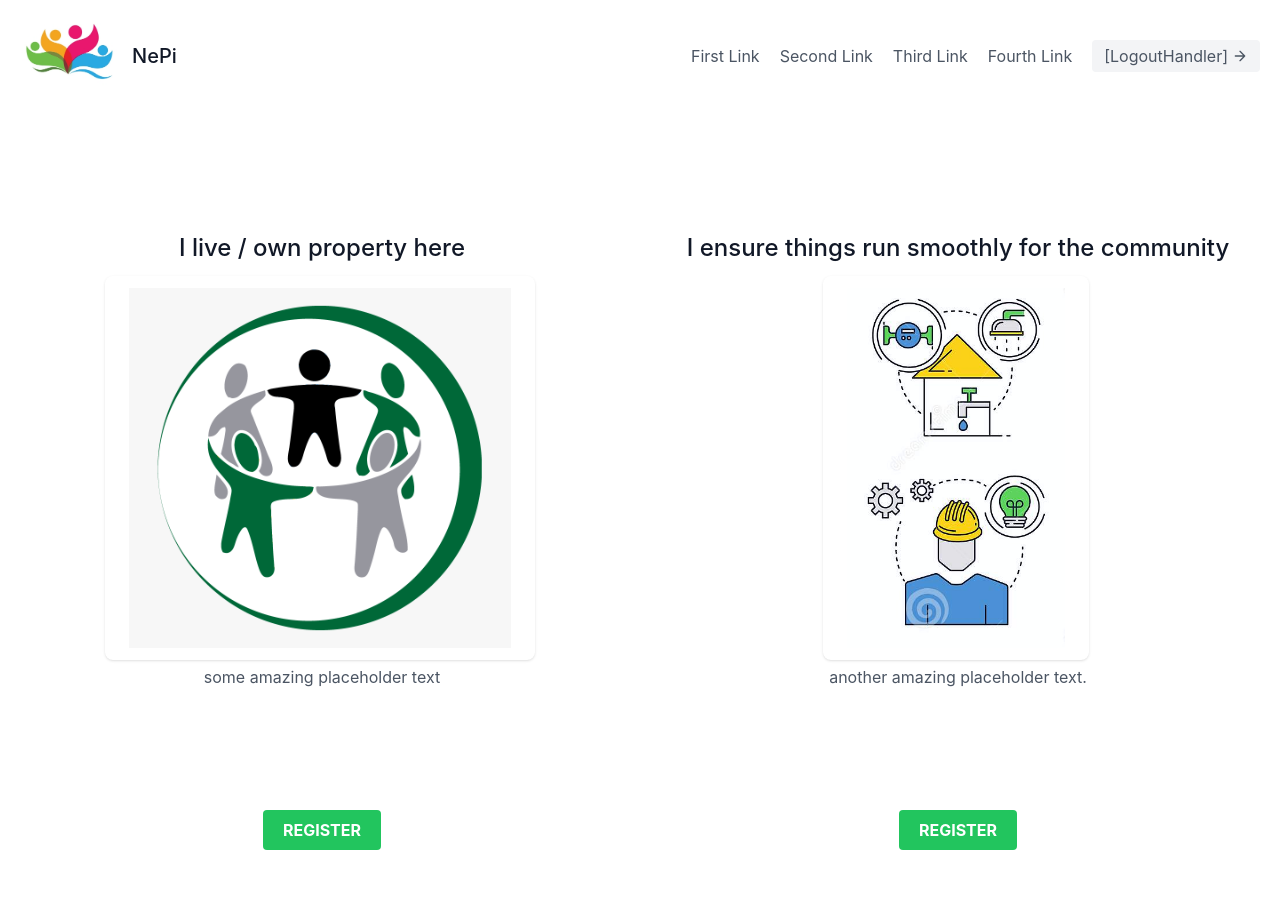
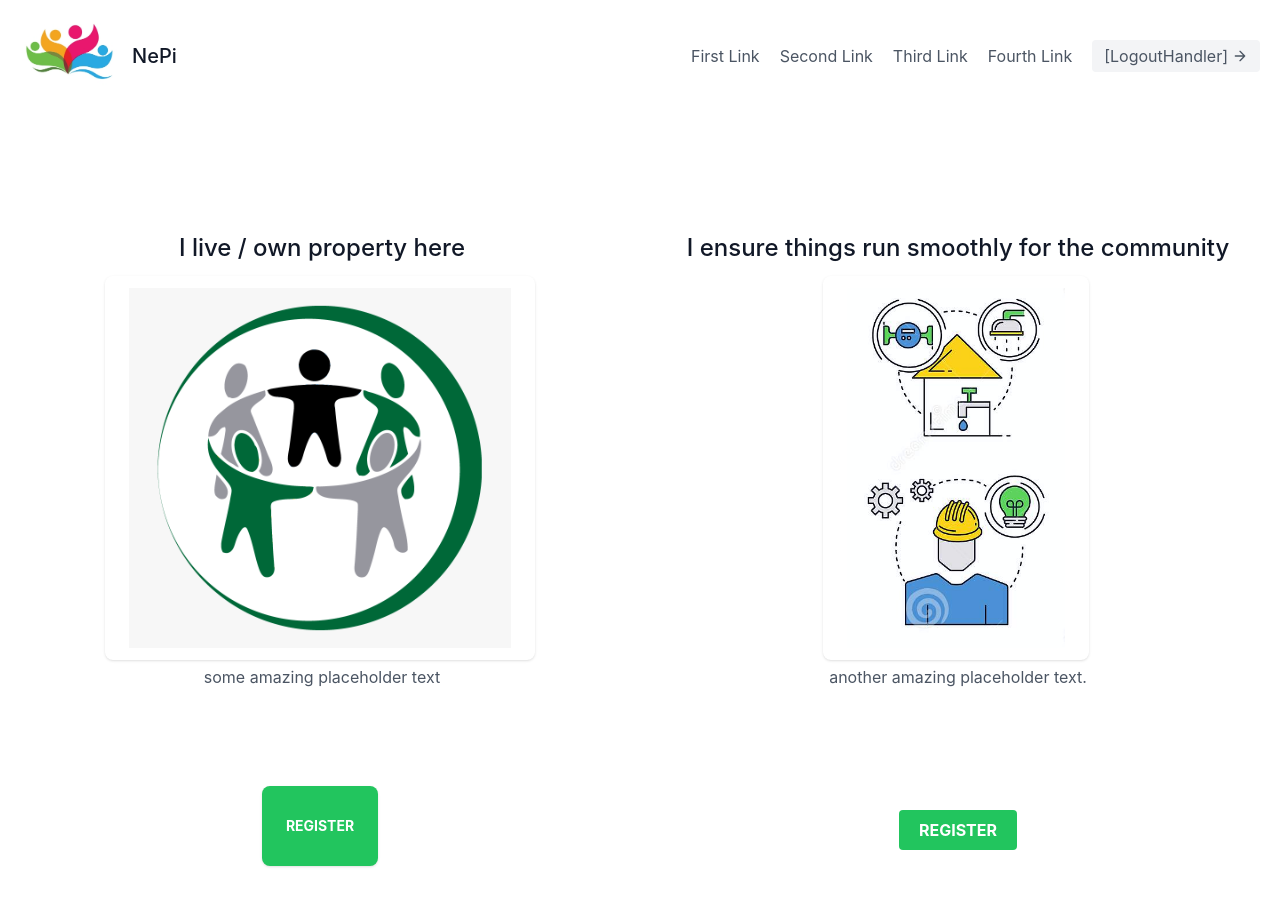
Before and after one commit to LAPopa/NePi, a React (Create React App) app: page / in a window 1280 px wide. Shown: the top 906 px of the page. Built offline with nearby package versions, Linux system fonts and the light colour scheme.

Commit message:
community registration hub [not on route]

```diff
--- /dev/null
+++ b/src/components/CommunityRegistrationSelector.js
@@ -0,0 +1,62 @@
+import '../App.css';
+import LandlordImg from '../assets/landlord.png';
+import TenantImg from '../assets/tenant.png';
+import CommunityBlob from "../assets/communityRoutes.png";
+import React from "react";
+
+
+export function CommunityRegistrationSelector() {
+    const [showRegistration, setShowRegistration] = React.useState(false);
+    return (
+        <div>
+            <button
+                className="rounded-lg h-20 overflow-hidden bg-green-500 text-white active:bg-green-700 font-bold uppercase text-sm px-6 py-3 rounded shadow hover:bg-green-600 outline-none focus:outline-none mr-1 mb-1 ease-linear transition-all duration-150"
+                type="button"
+                onClick={() => setShowRegistration(true)}
+            >Register
+
+            </button>
+            {showRegistration? (
+            <section className="text-gray-600 body-font">
+                <div className="container px-5 py-24 mx-auto">
+                    <div className="flex flex-wrap -mx-4 -mb-10 text-center">
+                        <div className="sm:w-1/2 mb-10 px-4">
+                            <h2 className="title-font text-2xl font-medium text-gray-900 mt-6 mb-3">I own property </h2>
+                            <div className="rounded-lg h-64 overflow-hidden">
+                                <img alt="content" className="object-cover object-center h-full w-full"
+                                     src={LandlordImg}/>
+                            </div>
+
+                            <p className="leading-relaxed text-base">I have a house/ apartment or lend others property.</p>
+                            <button
+                                className="flex mx-auto mt-6 text-white bg-green-500 border-0 py-2 px-5 focus:outline-none hover:bg-green-600 rounded">Register
+                            </button>
+                        </div>
+                        <div className="sm:w-1/2 mb-10 px-4">
+                            <h2 className="title-font text-2xl font-medium text-gray-900 mt-6 mb-3">I pay rent</h2>
+                            <div className="rounded-lg h-64 overflow-hidden">
+                                <img alt="content" className="object-cover object-center h-full w-full"
+                                     src={TenantImg}/>
+                            </div>
+
+                            <p className="leading-relaxed text-base">I currently rent the space I live in.</p>
+                            <br/>
+                            <button
+                                className="flex mx-auto mt-6 text-white bg-green-500 border-0 py-2 px-5 focus:outline-none hover:bg-green-600 rounded">Register
+                            </button>
+                        </div>
+                    </div>
+                    <button
+                        className="flex mx-auto mt-6 text-white bg-red-700 border-0 py-2 px-5 focus:outline-none hover:bg-red-800 rounded"
+                        type="button"
+                        onClick={() => setShowRegistration(false)}
+                    >
+                        Cancel
+                    </button>
+                </div>
+
+            </section>
+            ) : null}
+        </div>
+    )
+}
--- a/src/components/LandingPage.js
+++ b/src/components/LandingPage.js
@@ -2,6 +2,7 @@ import '../App.css';
 import {CommunityBlobLoginModal} from "./CommunityBlobLoginModal";
 import React from "react";
 import {UtilitiesBlobLoginModal} from "./UtilitiesBlobLoginModal";
+import {CommunityRegistrationSelector} from "./CommunityRegistrationSelector";
 
 export default function LandingPage() {
     return (
@@ -20,11 +21,13 @@ export default function LandingPage() {
                             </div>
                             <p className="leading-relaxed text-base">some amazing placeholder text</p>
                             <div className="container px-5 py-24 mx-auto">
-                                <button
-                                    className="flex mx-auto mt-6 text-white bg-green-500 font-bold uppercase border-0 py-2 px-5 focus:outline-none hover:bg-green-600 rounded"
-                                    id="communityButtonRegister"
-                                    onClick={() => document.getElementById("communityButtonRegister").textContent = "Button was clicked"}>Register
-                                </button>
+                                {/*<button*/}
+                                {/*    className="flex mx-auto mt-6 text-white bg-green-500 font-bold uppercase border-0 py-2 px-5 focus:outline-none hover:bg-green-600 rounded"*/}
+                                {/*    id="communityButtonRegister"*/}
+                                {/*    onClick={() => document.getElementById("communityButtonRegister").textContent = "Button was clicked"}>Register*/}
+                                {/*</button>*/}
+                                <CommunityRegistrationSelector/>
+
                             </div>
                         </div>
                         <div className="sm:w-1/2 mb-10 px-4">
```
Also changed, not shown: src/assets/landlord.png (added), src/assets/tenant.png (added).
